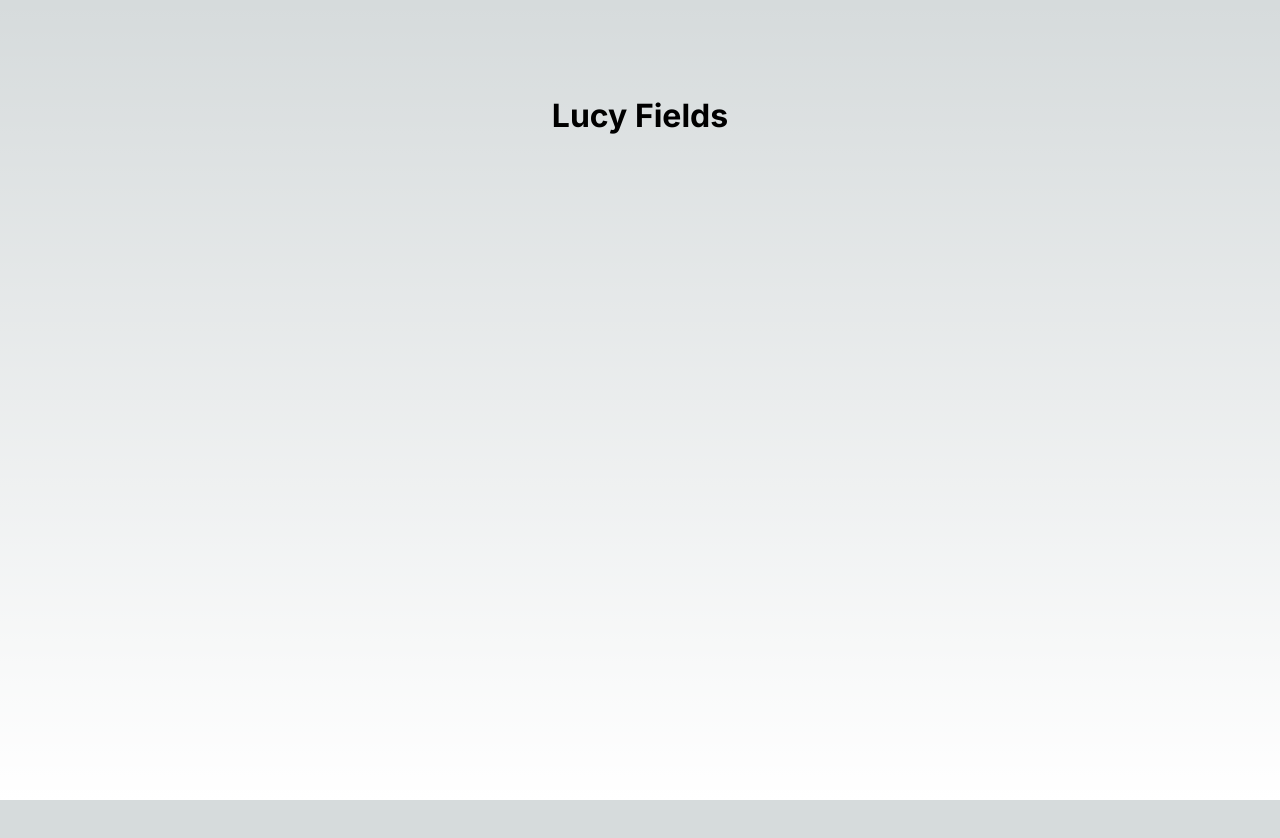
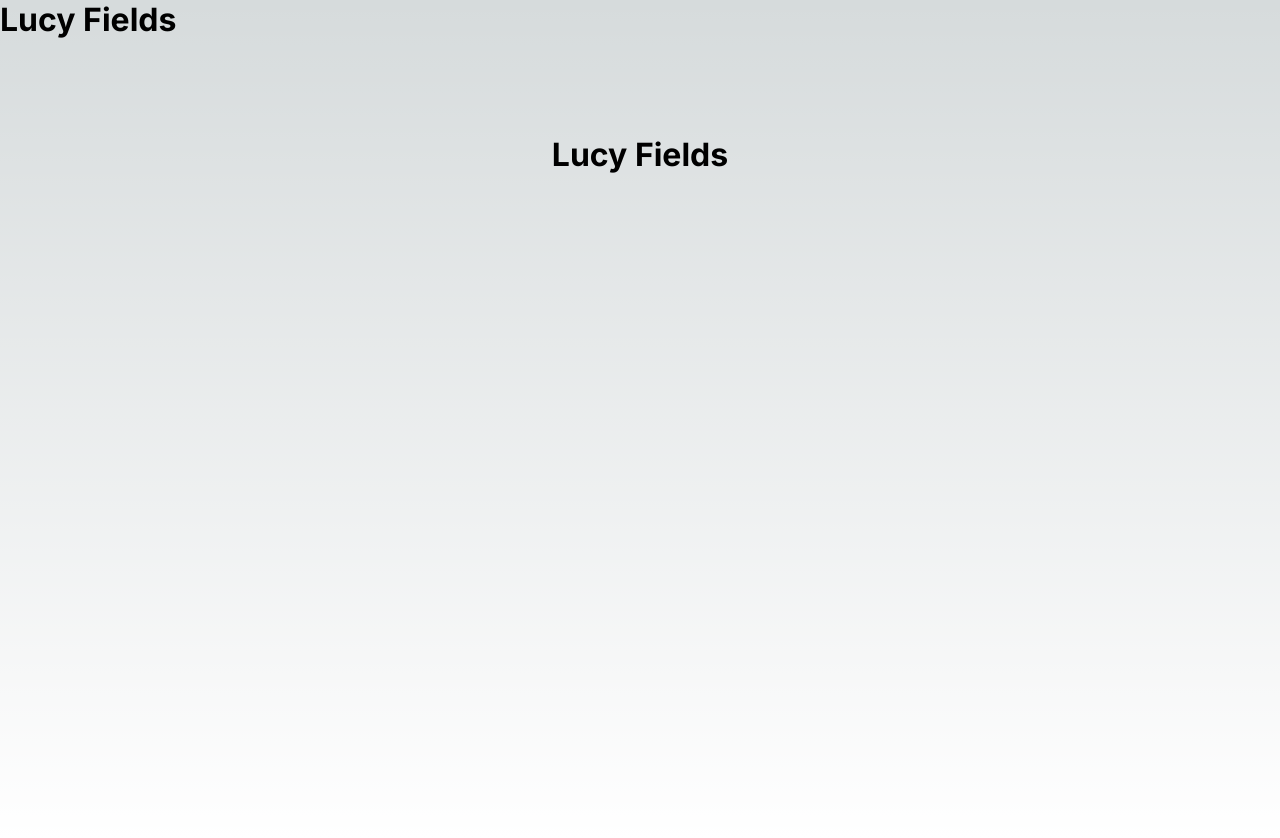
Before and after one commit to lucyefranco/lucyfields, a Next.js app in the folder lucyfields/: page / in a window 1280 px wide. Before the commit the page ends 800 px from the top, so only its background shows below. Built offline with nearby package versions, Linux system fonts and the light colour scheme.

Commit message:
adding header to layout

```diff
--- a/lucyfields/src/app/layout.tsx
+++ b/lucyfields/src/app/layout.tsx
@@ -1,12 +1,13 @@
 import './globals.css'
 import type { Metadata } from 'next'
 import { Inter } from 'next/font/google'
+import Header from './components/header'
 
 const inter = Inter({ subsets: ['latin'] })
 
 export const metadata: Metadata = {
-  title: 'Create Next App',
-  description: 'Generated by create next app',
+  title: 'Lucy Fields',
+  description: 'Lucy Fields personal site',
 }
 
 export default function RootLayout({
@@ -16,7 +17,10 @@ export default function RootLayout({
 }) {
   return (
     <html lang="en">
-      <body className={inter.className}>{children}</body>
+
+      <body className={inter.className}>
+      <Header />
+        {children}</body>
     </html>
   )
 }
```
